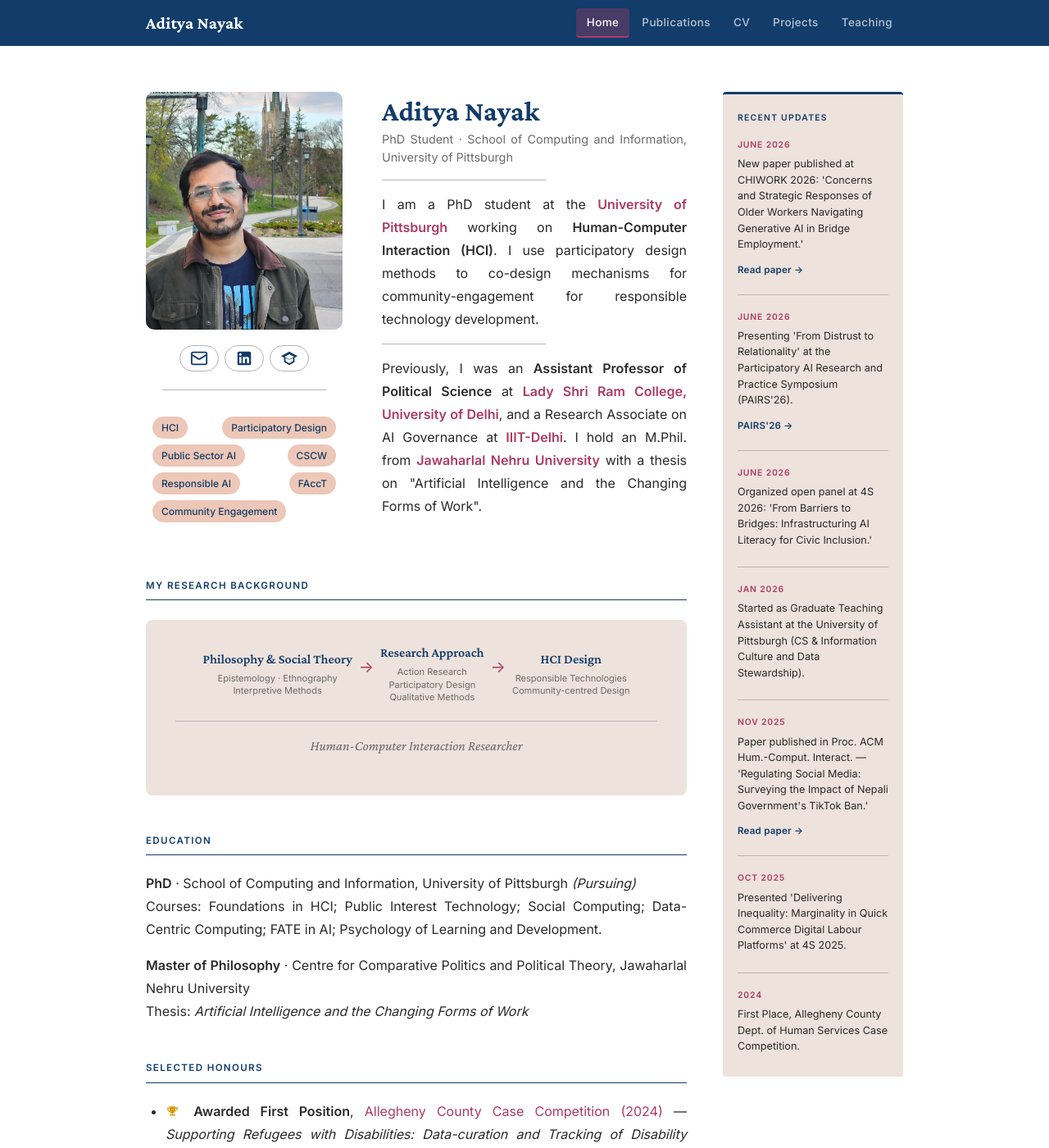
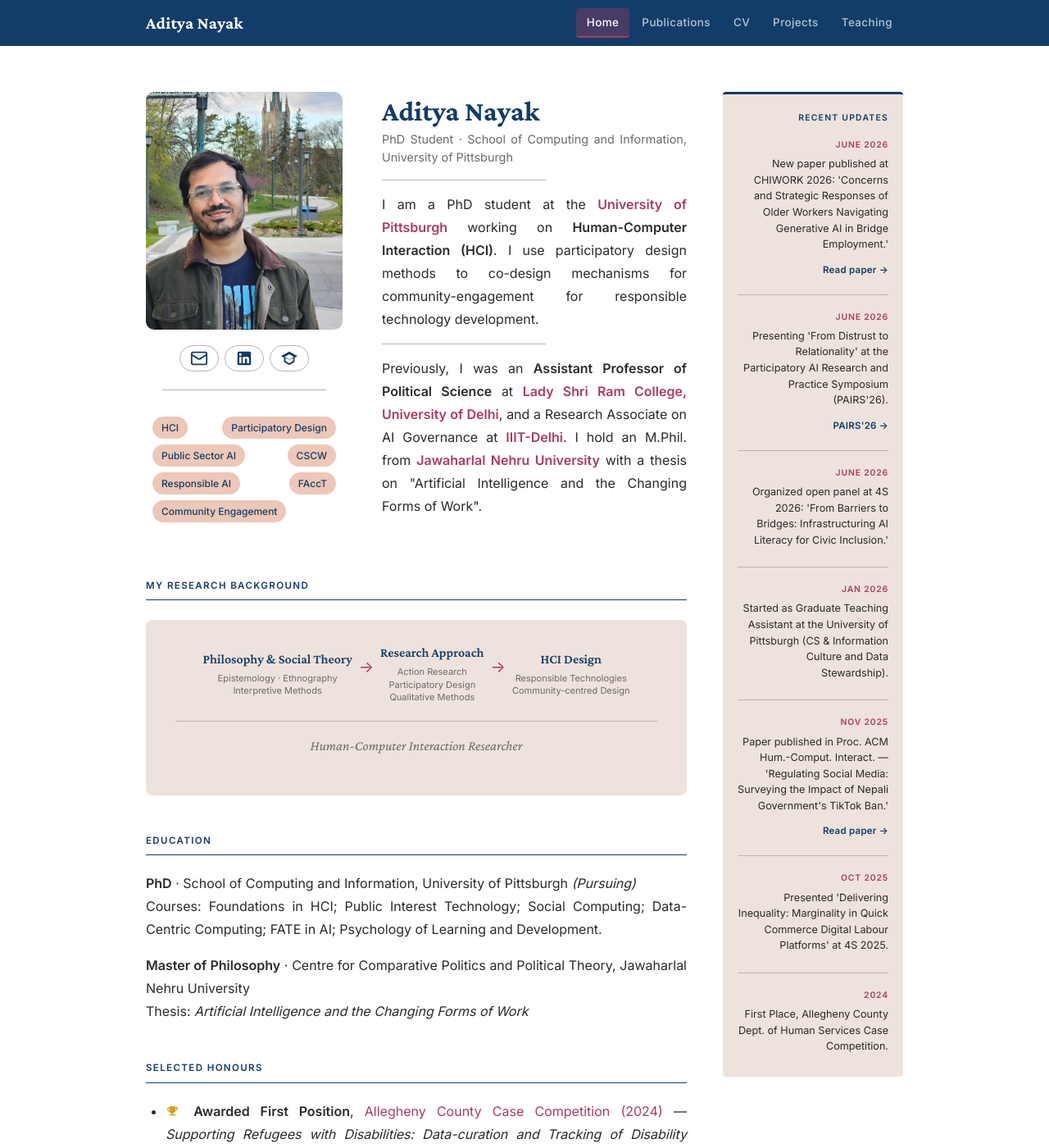
Before and after one commit to adityanayak-info/adityanayak-info.github.io, a Jekyll site: the page built from index.md, in a window 1280 px wide and 1400 px high. Shown: the whole window at 82% size. Built offline with Jekyll 4.4.1, drawn with Linux system fonts in a browser that asks for light colours.

Commit message:
Update style.css

```diff
--- a/assets/css/style.css
+++ b/assets/css/style.css
@@ -132,7 +132,7 @@
   border-radius: 4px;
   padding: 22px 18px;
   border-top: 3px solid var(--navy);
-  text-align: left; /* add this */
+  text-align: right; /* add this */
 
 }
 
```
